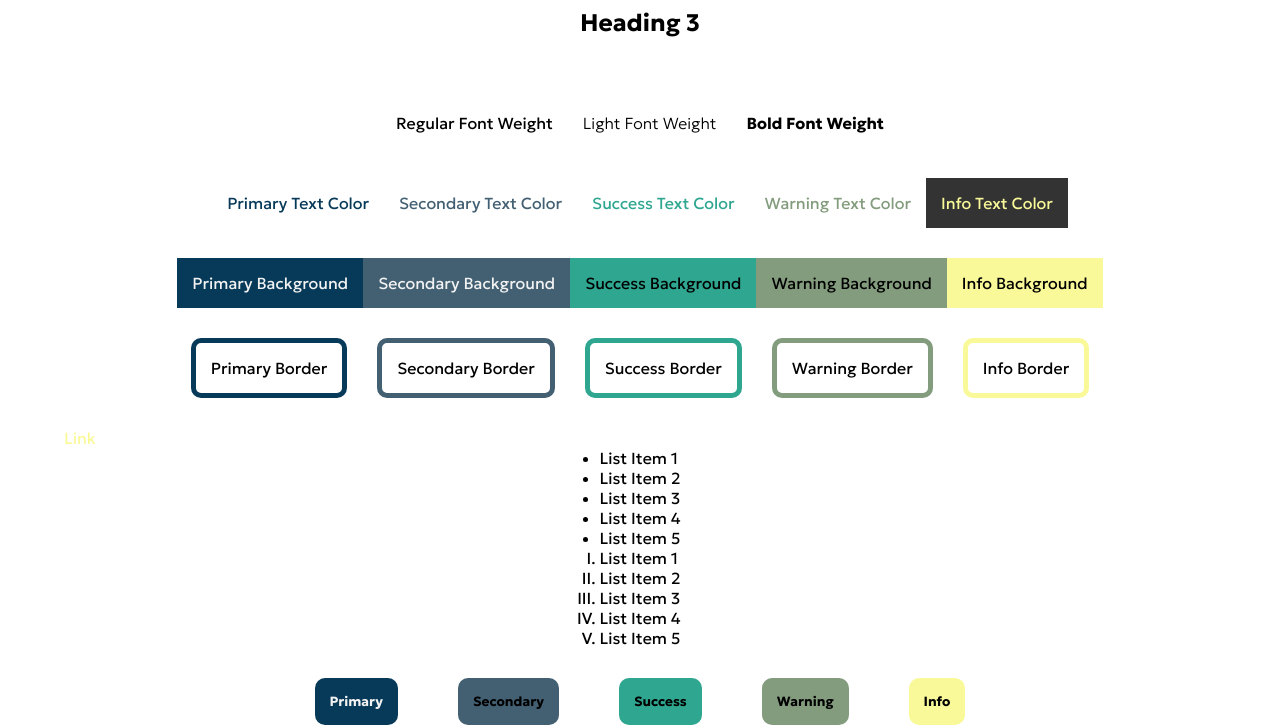
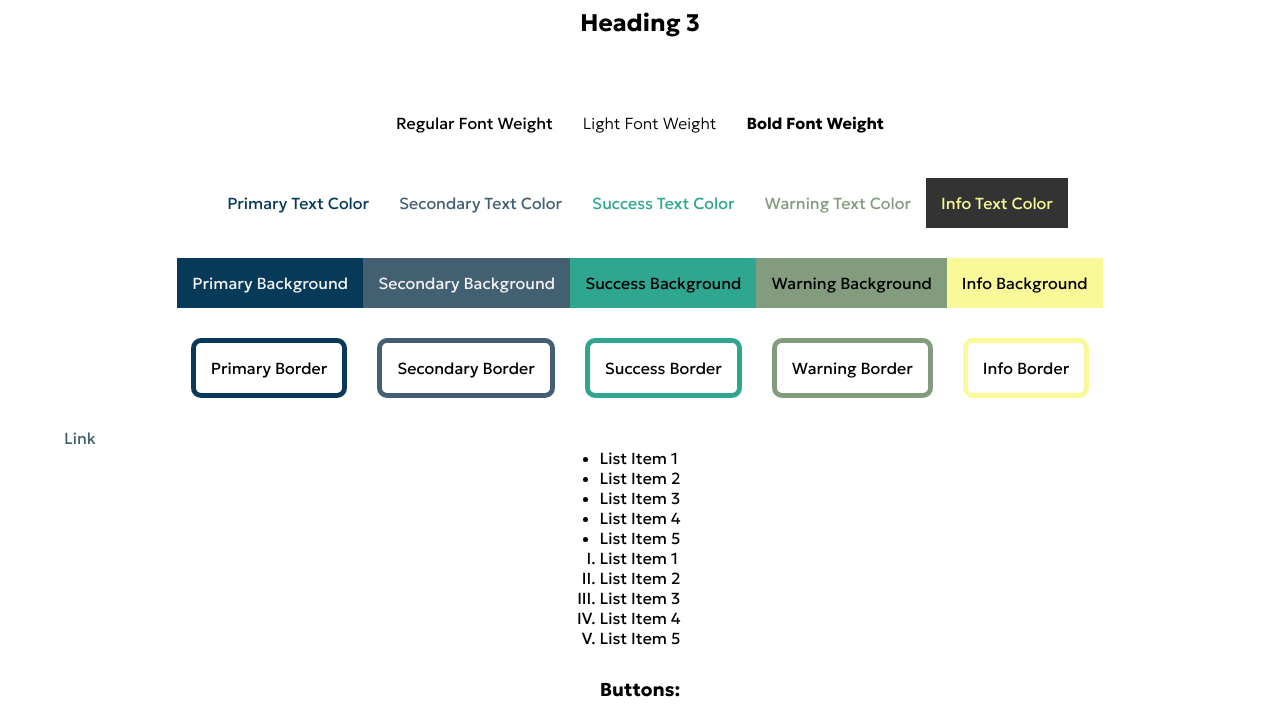
Before and after one commit to DavGifford/CSS-Frameworks, a website: page index.html in a window 1280 px wide. Shown: the part 180-908 px from the top of the page. Drawn offline with Linux system fonts and the light colour scheme.

Commit message:
added buttons text in HTML

```diff
--- a/css/index.css
+++ b/css/index.css
@@ -244,7 +244,7 @@ ol {
 }
 
 .link {
-  color: #f9f99a;
+  color: #436073;
 }
 .link:active {
   color: #2ea690;
--- a/index.html
+++ b/index.html
@@ -73,6 +73,7 @@
 				</ol>
 			</div>
 			<!-- Buttons -->
+			<h3 class="justify-center pt-2"> Buttons:</h3>
 			<div class="justify-center">
 				<button class="button-primary text-white br">Primary</button>
 				<button class="button-secondary br">Secondary</button>
```
